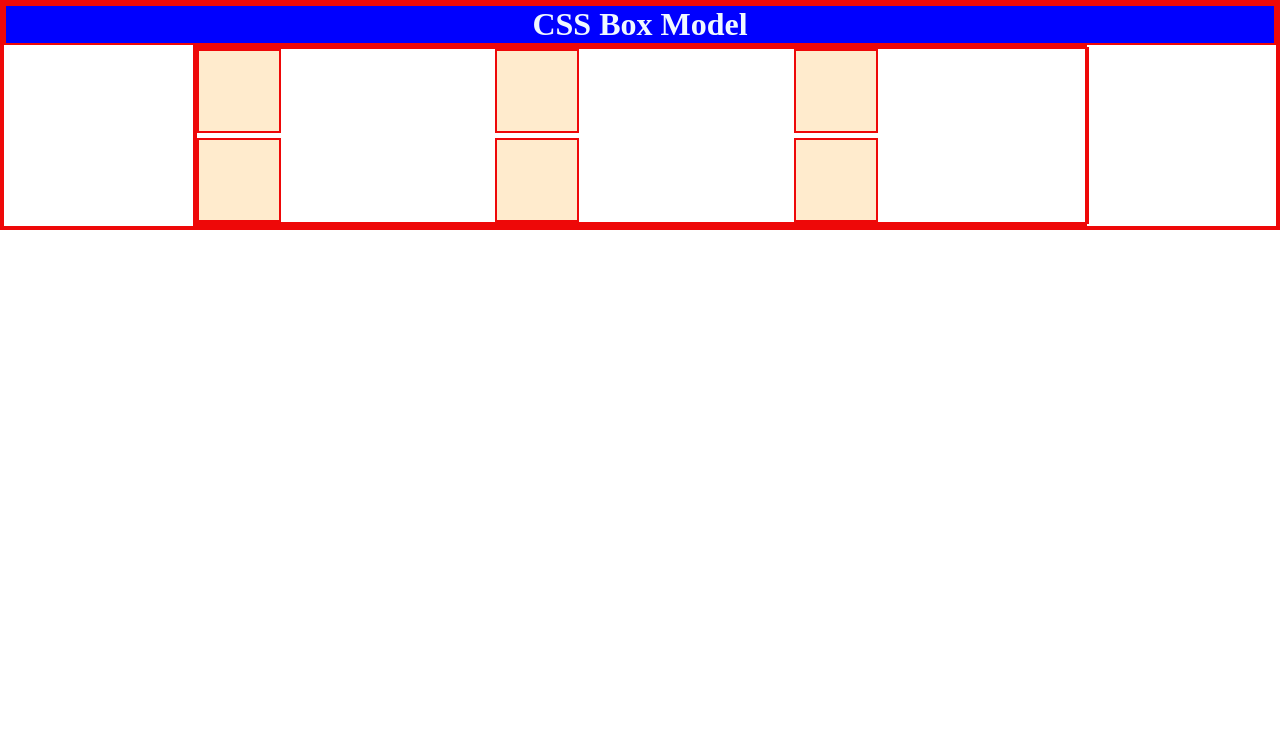
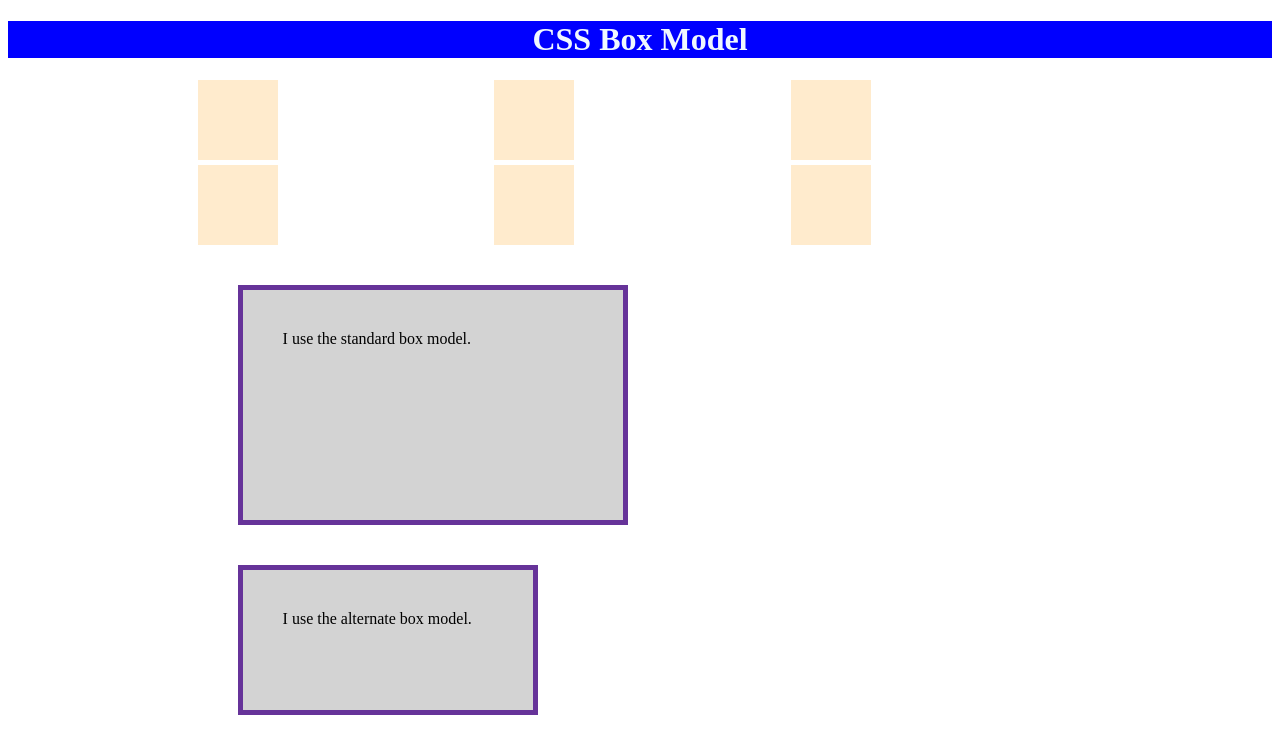
Before and after one commit to cleargoaldigital/box_model, a plain HTML site: page index.html in a window 1280 px wide. Drawn offline with Linux system fonts and the light colour scheme.

Commit message:
box model editing

```diff
--- a/index.html
+++ b/index.html
@@ -18,6 +18,12 @@
       <div class="box e"></div>
       <div class="box f"></div>
    </div>
+
+   <div class="boxa">I use the standard box model.</div>
+<div class="boxa alternate">I use the alternate box model.</div>
+
+
+
 </main>
 
 </body>
--- a/style.css
+++ b/style.css
@@ -1,10 +1,15 @@
-*{
-   border: 2px solid rgb(238, 8, 8);
-   margin: 0;
-   padding: 0;
+ /* *,
+ *::before,
+ *::after {
+   box-sizing: border-box;
  }
 
- h1{
+ html {
+   box-sizing: inherit;
+   border: 2px solid rgb(238, 8, 8);
+ } */
+
+h1{
     text-align: center;
     padding: 5px auto;
     background: blue;
@@ -24,6 +29,7 @@
     margin: auto;
     gap: 5px;
     /* padding: 5px; */
+    background-size: contain;
    }
 
  .box{
@@ -31,3 +37,16 @@
     width: 80px;
     background: blanchedalmond;
  }
+
+ .boxa {
+   border: 5px solid rebeccapurple;
+   background-color: lightgray;
+   padding: 40px;
+   margin: 40px;
+   width: 300px;
+   height: 150px;
+ }
+
+ .alternate {
+   box-sizing: border-box;
+ }
```
